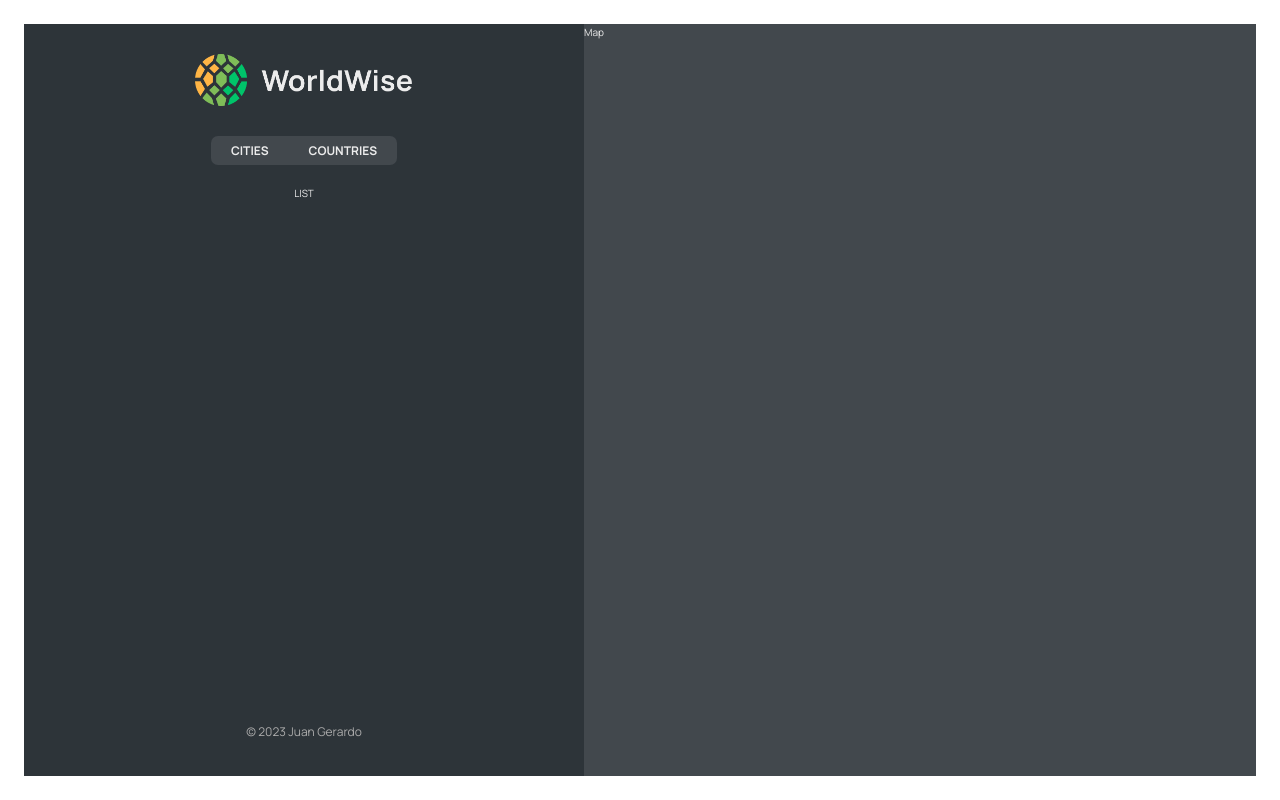
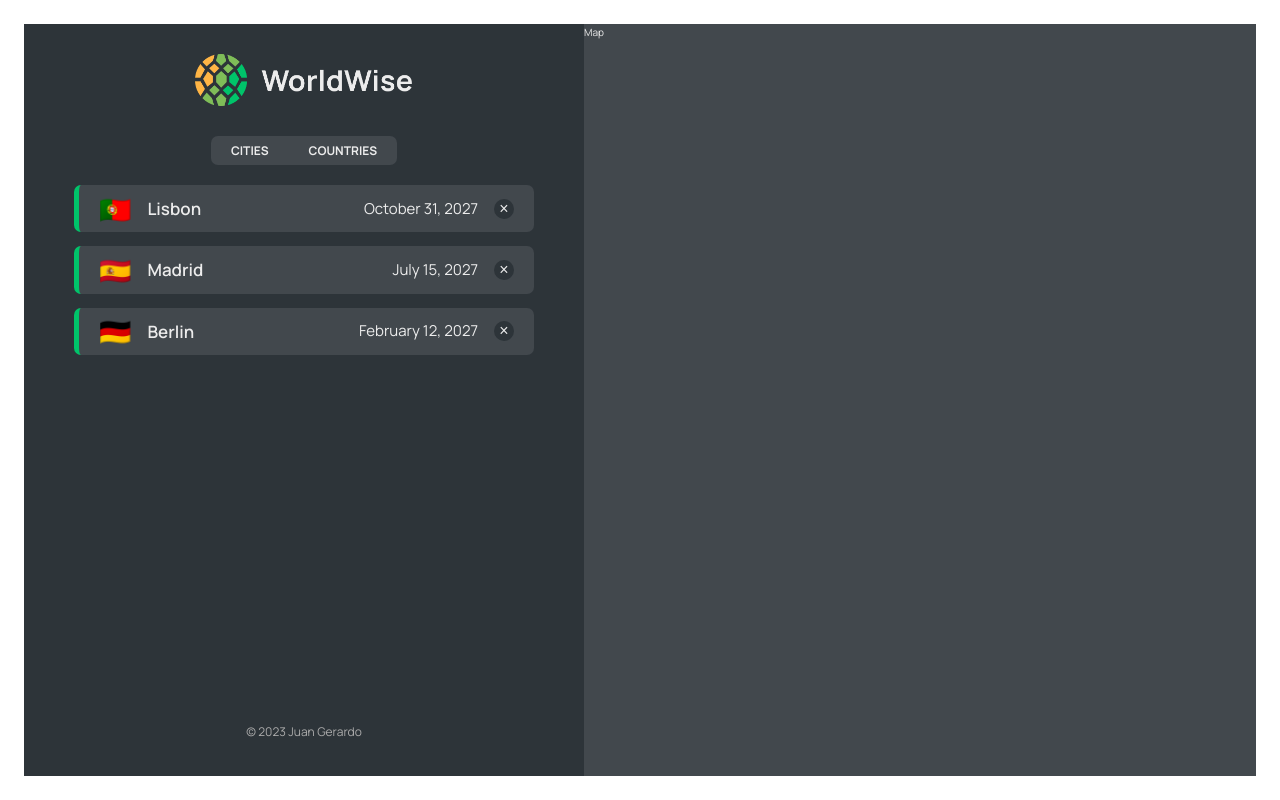
Before and after one commit to Jmendezzz/travel-world, a React (Vite) app: page /app in a window 1280 px wide. Built offline with nearby package versions, Linux system fonts and the light colour scheme; data requests are answered from the project's data file.

Commit message:
feat: Fetching data implemented using the Cities' components

```diff
--- a/package.json
+++ b/package.json
@@ -7,9 +7,11 @@
     "dev": "vite",
     "build": "tsc && vite build",
     "lint": "eslint . --ext ts,tsx --report-unused-disable-directives --max-warnings 0",
-    "preview": "vite preview"
+    "preview": "vite preview",
+    "server":"json-server --watch data/cities.json --port 8000 -delay 500"
   },
   "dependencies": {
+    "json-server": "^0.17.4",
     "react": "^18.2.0",
     "react-dom": "^18.2.0",
     "react-router-dom": "^6.21.1"
--- a/src/App.tsx
+++ b/src/App.tsx
@@ -1,12 +1,34 @@
 import { BrowserRouter, Routes, Route } from "react-router-dom";
+import { useState, useEffect } from "react";
 import Product from "./pages/Product";
 import Pricing from "./pages/Pricing";
 import Home from "./pages/Homepage";
 import PageNotFound from "./pages/PageNotFound";
 import AppLayout from "./pages/AppLayout";
 import Login from "./pages/Login";
+import CityList from "./components/CityList";
 
+const URL_API = "http://localhost:8000/cities";
 function App() {
+  const [cities, setCities] = useState([]);
+  const [isLoading, setIsLoading] = useState<boolean>(false);
+
+  useEffect(() => {
+    async function fetchCities() {
+      setIsLoading(true);
+      try{
+        const response = await fetch(URL_API);
+        const data = await response.json();
+        setCities(data);
+      }catch(error){
+        alert(error);
+      }finally{
+        setIsLoading(false);
+      }
+    }
+    fetchCities();
+  }, []);
+  useEffect
   return (
     <BrowserRouter>
       <Routes>
@@ -15,8 +37,8 @@
         <Route path="product" element={<Product />} />
         <Route path="pricing" element={<Pricing />} />
         <Route path="app" element={<AppLayout />} >
-          <Route index element={<div>LIST</div>} />
-          <Route path="cities" element={<div>Cities</div>} />
+          <Route index element={<CityList cities={cities} isLoading={isLoading} />} />
+          <Route path="cities" element={<CityList cities={cities} isLoading={isLoading} />} />
           <Route path="countries" element={<div>Countries</div>} />
           <Route path="form" element={<div>Form</div>} />
         </Route>
--- a/src/components/City.tsx
+++ b/src/components/City.tsx
@@ -1,6 +1,6 @@
 import styles from "./City.module.css";
 
-const formatDate = (date) =>
+const formatDate = (date:Date) =>
   new Intl.DateTimeFormat("en", {
     day: "numeric",
     month: "long",
--- /dev/null
+++ b/src/components/CityItem.tsx
@@ -0,0 +1,26 @@
+import { City } from "../interfaces/City";
+import styles from "./CityItem.module.css";
+
+type props = {
+  city: City;
+};
+const formatDate = (date: Date) =>
+  new Intl.DateTimeFormat("en", {
+    day: "numeric",
+    month: "long",
+    year: "numeric",
+  }).format(new Date(date));
+
+
+function CityItem({ city }: props) {
+  return (
+    <li className={styles.cityItem}>
+      <span className={styles.emoji}>{city.emoji}</span>
+      <h3 className={styles.name}>{city.cityName}</h3>
+      <time className={styles.date}>{formatDate(city.date)}</time>
+      <button className={styles.deleteBtn}>&times;</button>
+    </li>
+  );
+}
+
+export default CityItem;
--- /dev/null
+++ b/src/components/CityList.tsx
@@ -0,0 +1,30 @@
+import { City } from "../interfaces/City";
+import CityItem from "./CityItem";
+import styles from "./CityList.module.css";
+import Message from "./Message";
+import Spinner from "./Spinner";
+
+type props = {
+  cities: Array<City>;
+  isLoading: boolean;
+};
+
+function CityList({ cities, isLoading }: props) {
+
+  if (isLoading) {
+    return <Spinner />;
+  }
+  if (cities.length === 0) {
+    return <Message message={"No cities added yet!"} />
+  }
+
+  return (
+    <ul className={styles.cityList}>
+      {cities.map((city) => (
+        <CityItem key={city.id} city={city} />
+      ))}
+    </ul>
+  );
+}
+
+export default CityList;
--- /dev/null
+++ b/src/components/Message.tsx
@@ -0,0 +1,12 @@
+import styles from './Message.module.css'
+
+function Message({message}: {message: string}) {
+  return (
+    <p className={styles.messsage}>
+        <span role='img'>💥</span>
+        {message}
+    </p>
+  )
+}
+
+export default Message
--- /dev/null
+++ b/src/interfaces/City.ts
@@ -0,0 +1,12 @@
+export interface City {
+    id:number;
+    cityName: string;
+    country:string;
+    emoji:string;
+    date:Date;
+    notes:string;
+    position:{
+        lat:number;
+        lng:number;
+    }
+}
```
Also changed, not shown: 1 other file (tests, documents, lock files or other folders).
